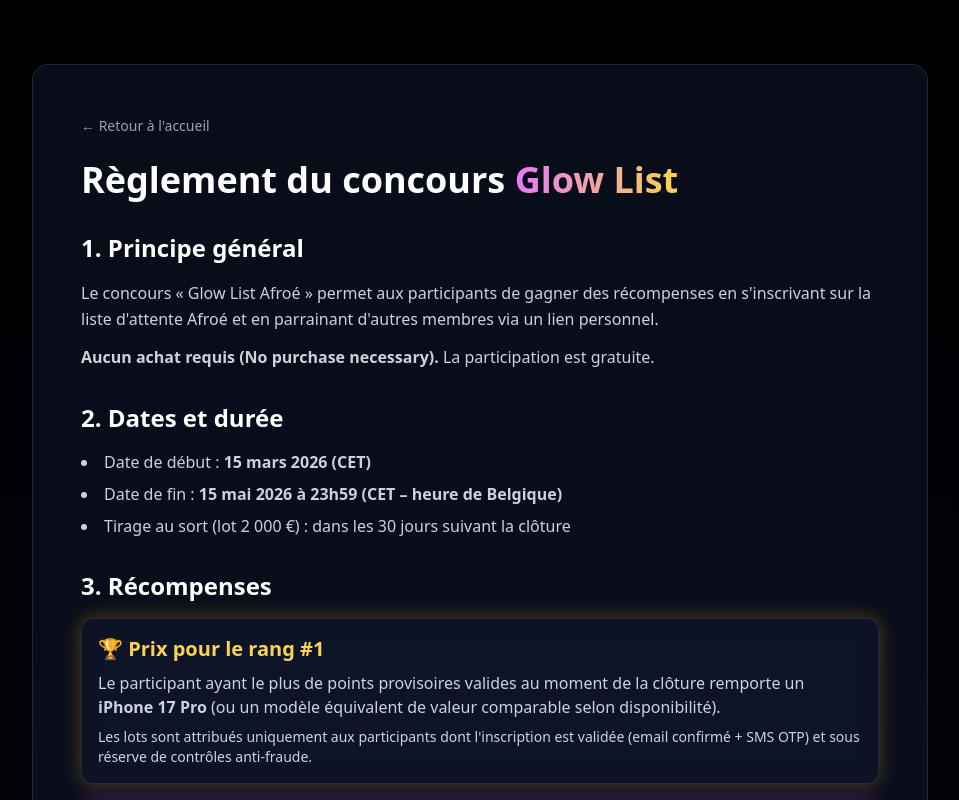
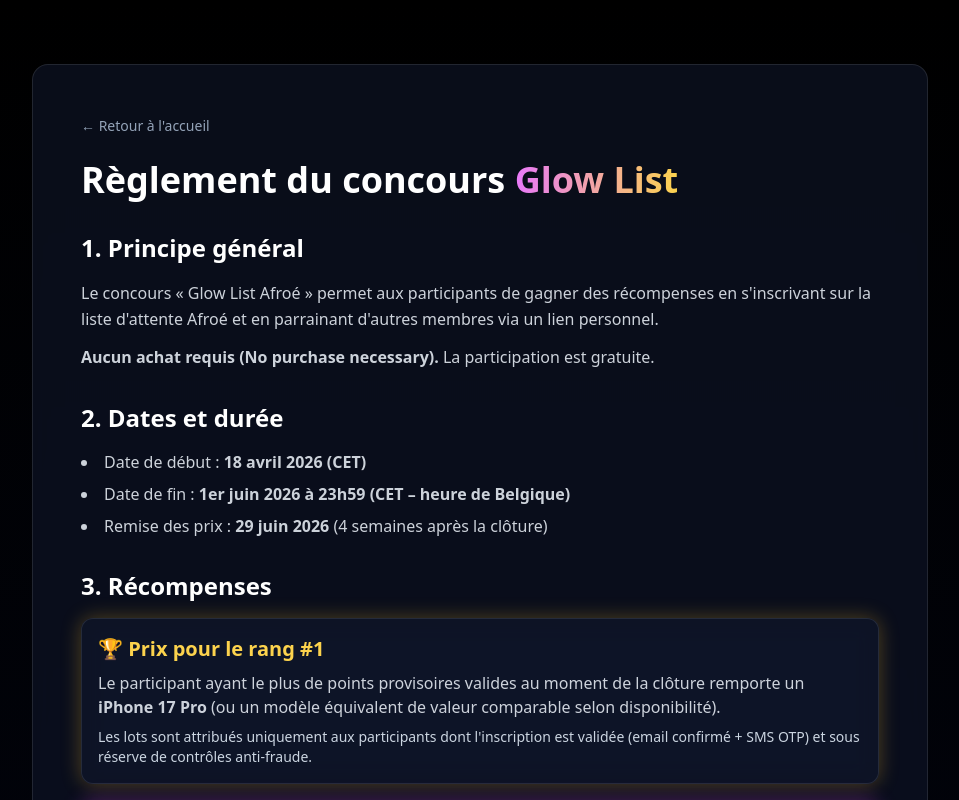
Before and after one commit to Leesa-ux/sb1-lrzy6akv00, a Next.js app: page /reglement in a window 1280 px wide. Shown: the top 800 px of the page, without its empty margins (160-1119 px from the left). Built offline with nearby package versions, Linux system fonts and the light colour scheme.

Commit message:
fix: update reglement page with correct campaign dates
18 avril → 1er juin 2026, remise des prix 29 juin 2026

https://claude.ai/code/session_01JEeSkwgaxKBukvn7NfvUmp

```diff
--- a/app/reglement/page.tsx
+++ b/app/reglement/page.tsx
@@ -33,9 +33,9 @@ export default function ReglementPage() {
             <section>
               <h2 className="text-2xl font-bold mb-4 text-white">2. Dates et durée</h2>
               <ul className="list-disc list-inside space-y-2">
-                <li>Date de début : <span className="font-semibold">15 mars 2026 (CET)</span></li>
-                <li>Date de fin : <span className="font-semibold">15 mai 2026 à 23h59 (CET – heure de Belgique)</span></li>
-                <li>Tirage au sort (lot 2 000 €) : dans les 30 jours suivant la clôture</li>
+                <li>Date de début : <span className="font-semibold">18 avril 2026 (CET)</span></li>
+                <li>Date de fin : <span className="font-semibold">1er juin 2026 à 23h59 (CET – heure de Belgique)</span></li>
+                <li>Remise des prix : <span className="font-semibold">29 juin 2026</span> (4 semaines après la clôture)</li>
               </ul>
             </section>
 
```
